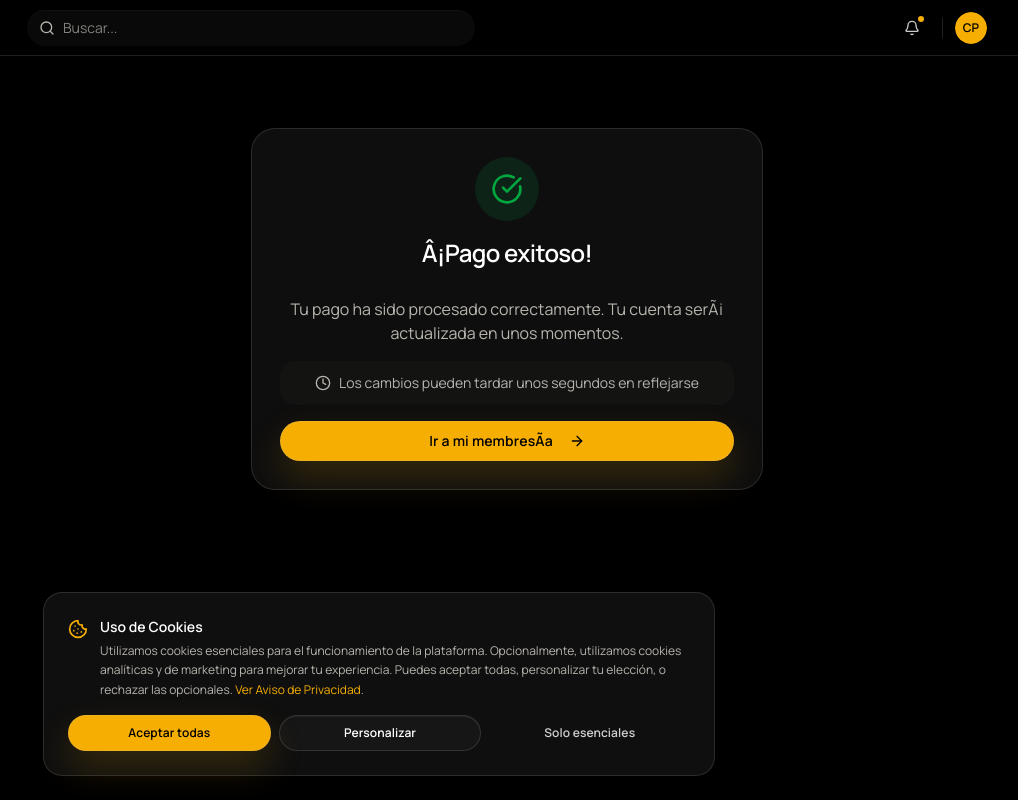
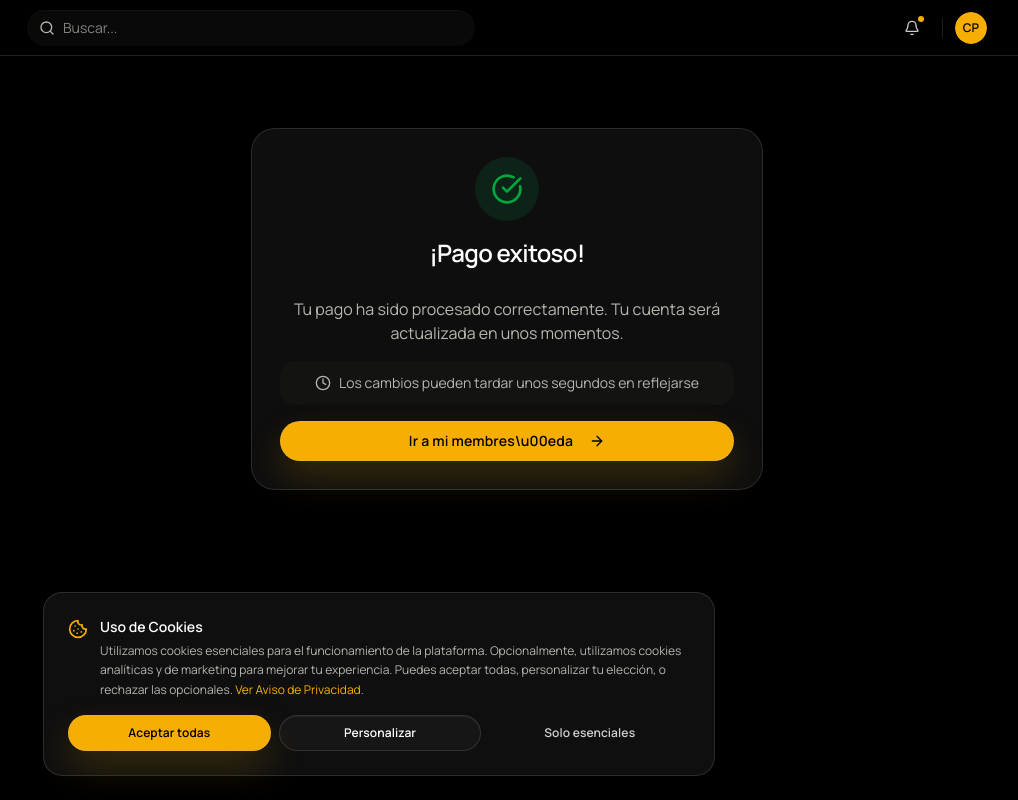
Before and after one commit to ivangomeznegocios-hub/sapihum, a Next.js app: page /dashboard/payment-success in a window 1280 px wide. Shown: the whole page, without its empty margins (261-1279 px from the left). Built offline with nearby package versions, Linux system fonts and the light colour scheme; no server answers.

Commit message:
Fix mojibake in payment success screen

```diff
--- a/src/app/(dashboard)/dashboard/payment-success/page.tsx
+++ b/src/app/(dashboard)/dashboard/payment-success/page.tsx
@@ -84,15 +84,15 @@ export default async function PaymentSuccessPage({ searchParams }: PageProps) {
                     <div className="mx-auto w-16 h-16 bg-green-100 dark:bg-green-900/30 rounded-full flex items-center justify-center mb-4">
                         <CheckCircle className="h-8 w-8 text-green-600" />
                     </div>
-                    <CardTitle className="text-2xl">Â¡Pago exitoso!</CardTitle>
+                    <CardTitle className="text-2xl">&iexcl;Pago exitoso!</CardTitle>
                 </CardHeader>
                 <CardContent className="space-y-4">
                     <p className="text-muted-foreground">
                         {event
                             ? `Tu acceso a "${event.title}" ha sido confirmado.`
                             : formation
-                                ? `Tu acceso al diplomado "${formation.title}" ya quedÃ³ activo.`
-                                : 'Tu pago ha sido procesado correctamente. Tu cuenta serÃ¡ actualizada en unos momentos.'}
+                                ? `Tu acceso al diplomado "${formation.title}" ya qued\u00f3 activo.`
+                                : 'Tu pago ha sido procesado correctamente. Tu cuenta ser\u00e1 actualizada en unos momentos.'}
                     </p>
                     <div className="flex items-center justify-center gap-2 text-sm text-muted-foreground bg-muted p-3 rounded-lg">
                         <Clock className="h-4 w-4" />
@@ -124,7 +124,7 @@ export default async function PaymentSuccessPage({ searchParams }: PageProps) {
                             </Button>
                             <Button asChild variant="outline" className="w-full">
                                 <Link href={`/formaciones/${formation.slug}`}>
-                                    Ver pÃ¡gina del diplomado
+                                    Ver p\u00e1gina del diplomado
                                 </Link>
                             </Button>
                         </div>
@@ -138,7 +138,7 @@ export default async function PaymentSuccessPage({ searchParams }: PageProps) {
                     ) : (
                         <Button asChild className="w-full">
                             <Link href="/dashboard/subscription">
-                                Ir a mi membresÃ­a
+                                Ir a mi membres\u00eda
                                 <ArrowRight className="ml-2 h-4 w-4" />
                             </Link>
                         </Button>
```
